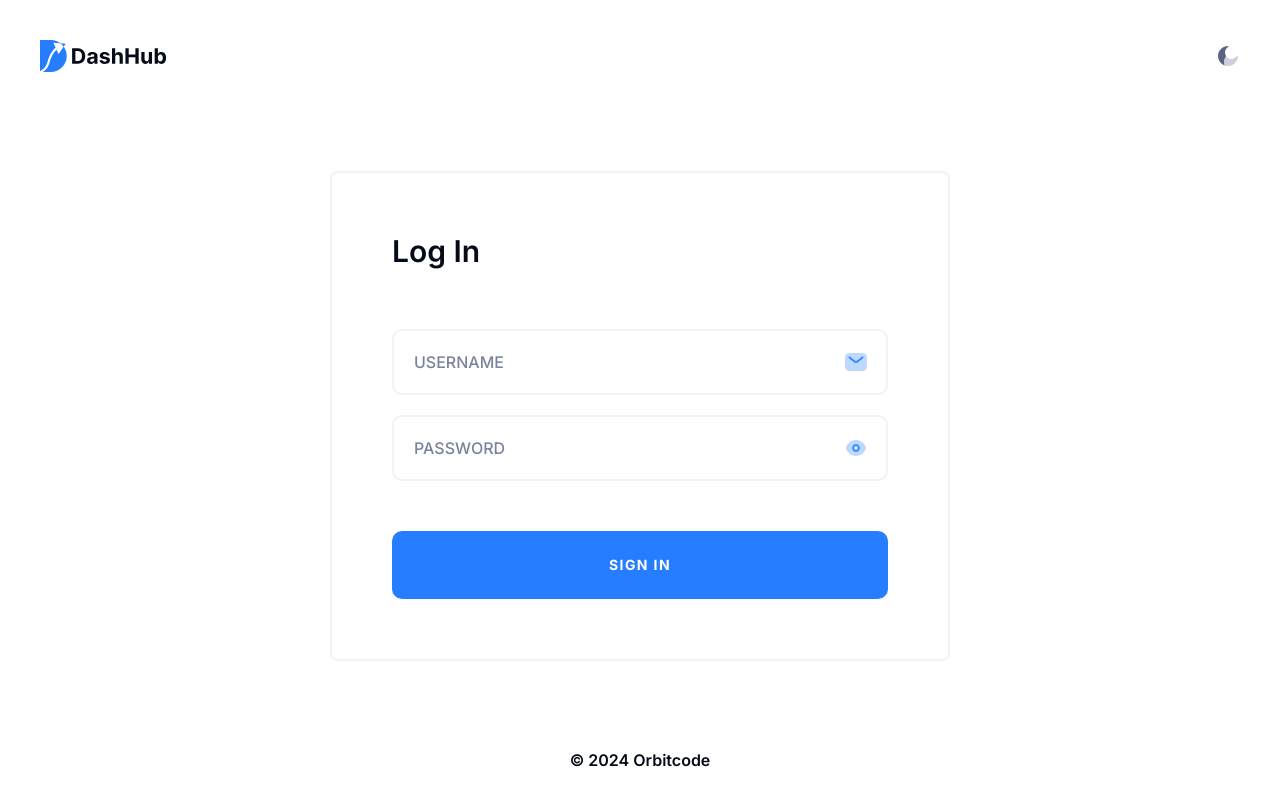
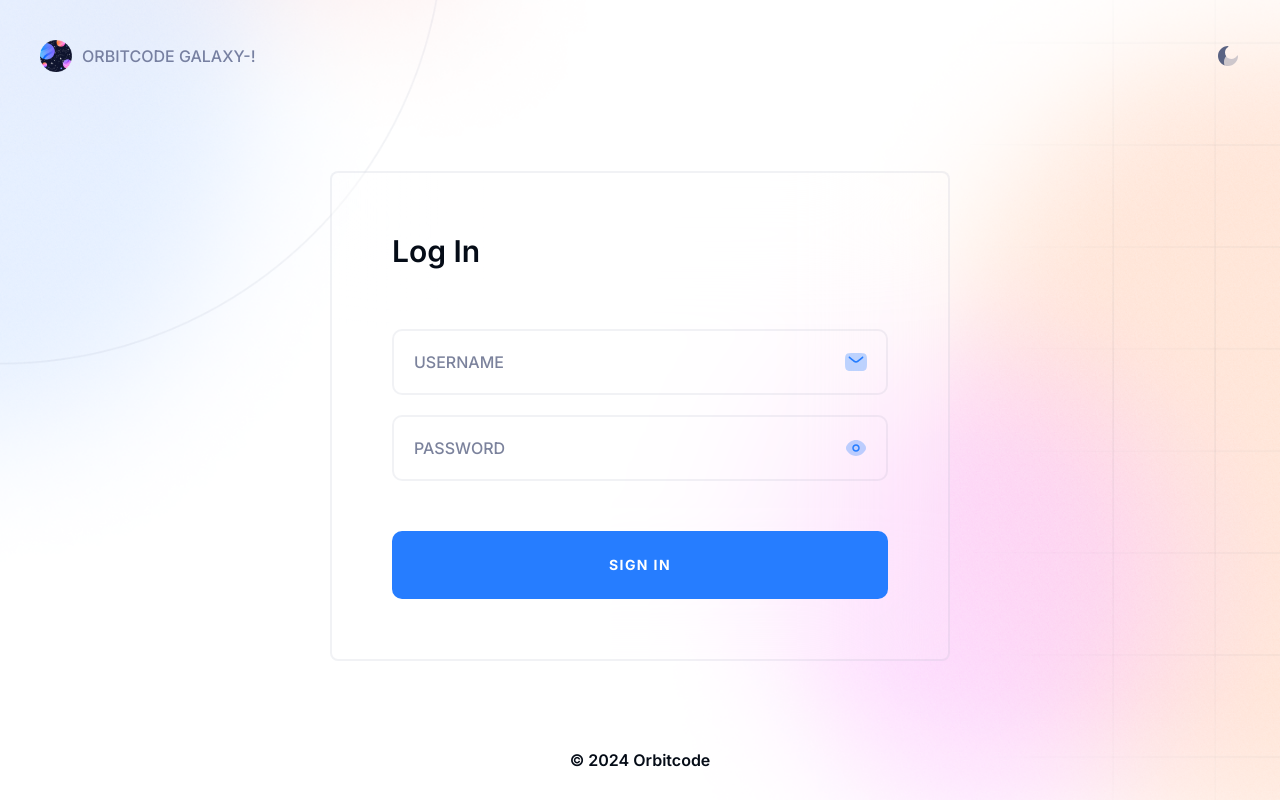
Before and after one commit to coder-unani/orbitcode-backend, a Django app: page /login/ in a window 1280 px wide. Run offline with Django 5.2, Linux system fonts and the light colour scheme.

Commit message:
[fix] login UI 수정

```diff
--- a/templates/auth/login.html
+++ b/templates/auth/login.html
@@ -3,13 +3,14 @@
 
 {% block content %}
 
-<div class="bg-white dark:bg-dark text-dark dark:text-white bg-[url(\'{% static 'images/autho-light-bg.png' %}\')] dark:bg-[url(\{% static 'images/autho-dark-bg.png' %}\')] bg-fixed bg-cover bg-center min-h-screen">
+<div class="bg-white dark:bg-dark text-dark dark:text-white bg bg-[url('../images/autho-light-bg.png')] dark:bg-[url('../images/autho-dark-bg.png')] bg-fixed bg-cover bg-center min-h-screen">
     <!-- Start Content -->
     <div class="relative">
         <div class="md:p-10 p-6 flex items-center justify-center sm:justify-between w-full flex-wrap gap-5">
-            <a href="/" class="main-logo">
-                <img src="{% static 'images/logo-dark.svg' %}" class="dark-logo h-8 logo dark:hidden" alt="logo" />
-                <img src="{% static 'images/logo-light.svg' %}" class="light-logo h-8 logo hidden dark:block" alt="logo" />
+            <a href="/" class="main-logo flex gap-2.5 items-center">
+                <img src="{% static 'images/rvvs-logo-1.png' %}" class="dark-logo h-8 logo dark:hidden" alt="logo" />
+                <img src="{% static 'images/rvvs-logo-1.png' %}" class="light-logo h-8 logo hidden dark:block" alt="logo" />
+                <h1 class="text-gray">ORBITCODE GALAXY-!</h1>
             </a>
             <div class="flex items-center gap-5">
                 <div class="text-lightgray hover:text-primary duration-300 md:block hidden">
```
